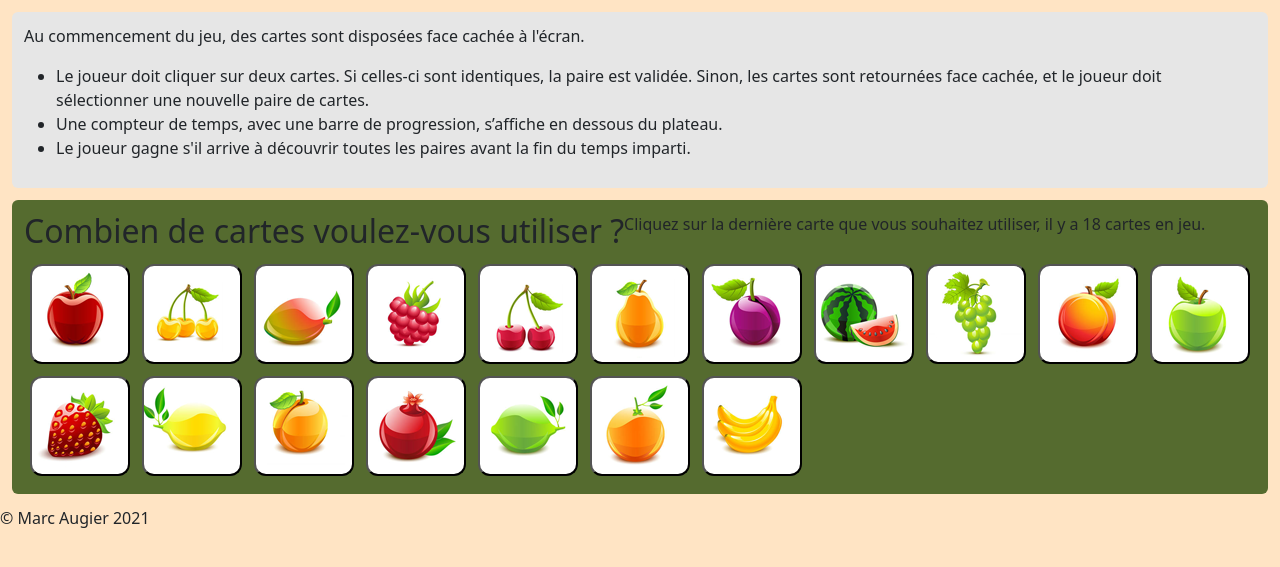
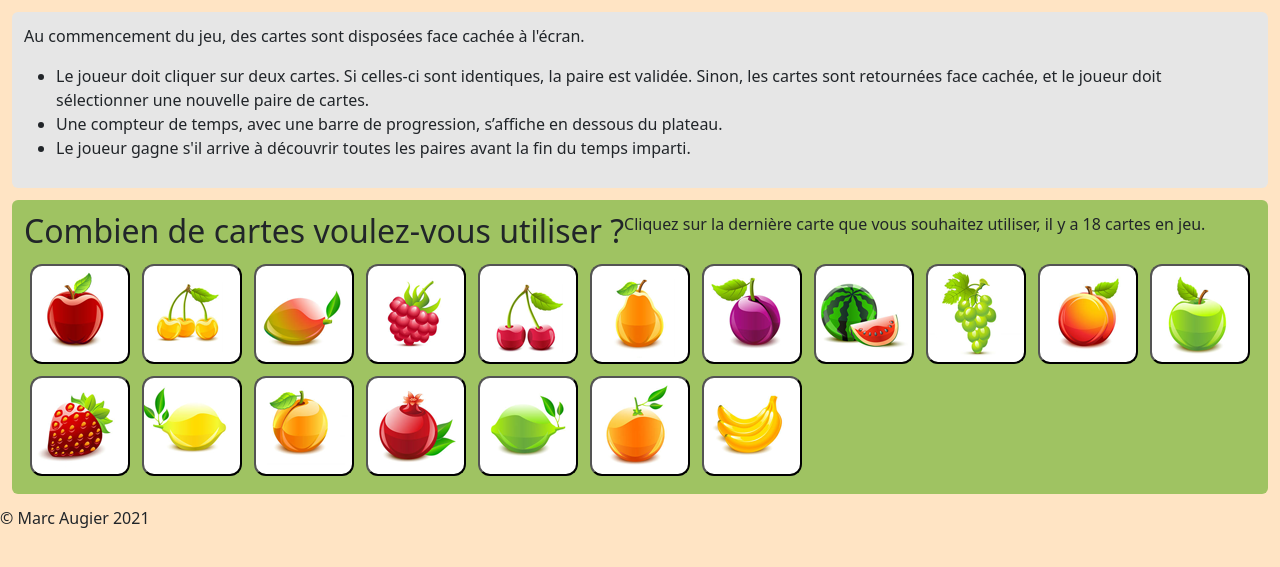
Before and after one commit to marcyves/memory, a PHP site: page / in a window 1280 px wide. Shown: the part 56-623 px from the top of the page. Run offline with PHP 8.4, Linux system fonts and the light colour scheme.

Commit message:
couleur de plateau plus lisible

```diff
--- a/assets/style.css
+++ b/assets/style.css
@@ -10,7 +10,7 @@
 }
 
 .plateau{
-    background-color: darkolivegreen;
+    background-color: rgb(159, 195, 98);
     margin: 12px;
     border-radius: 6px;
     padding: 12px;
```
